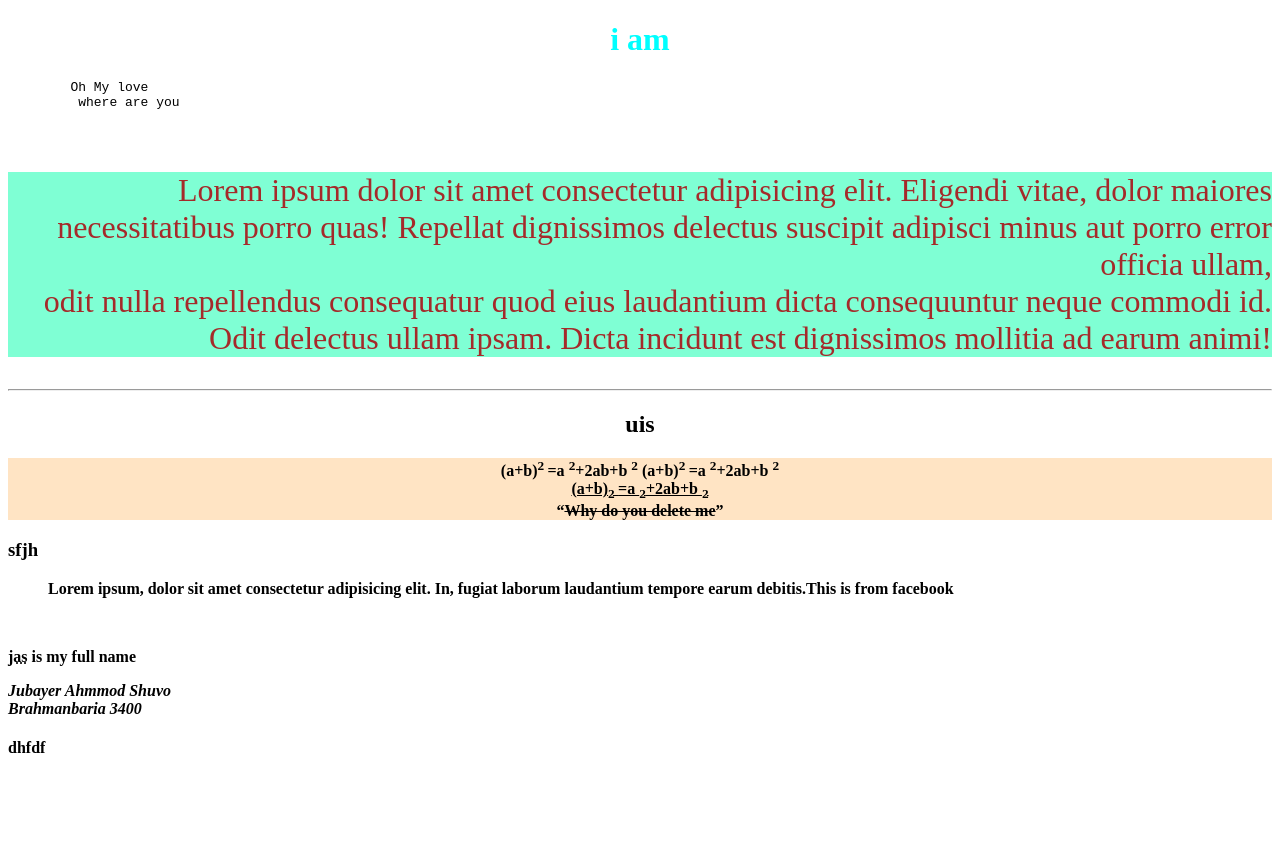
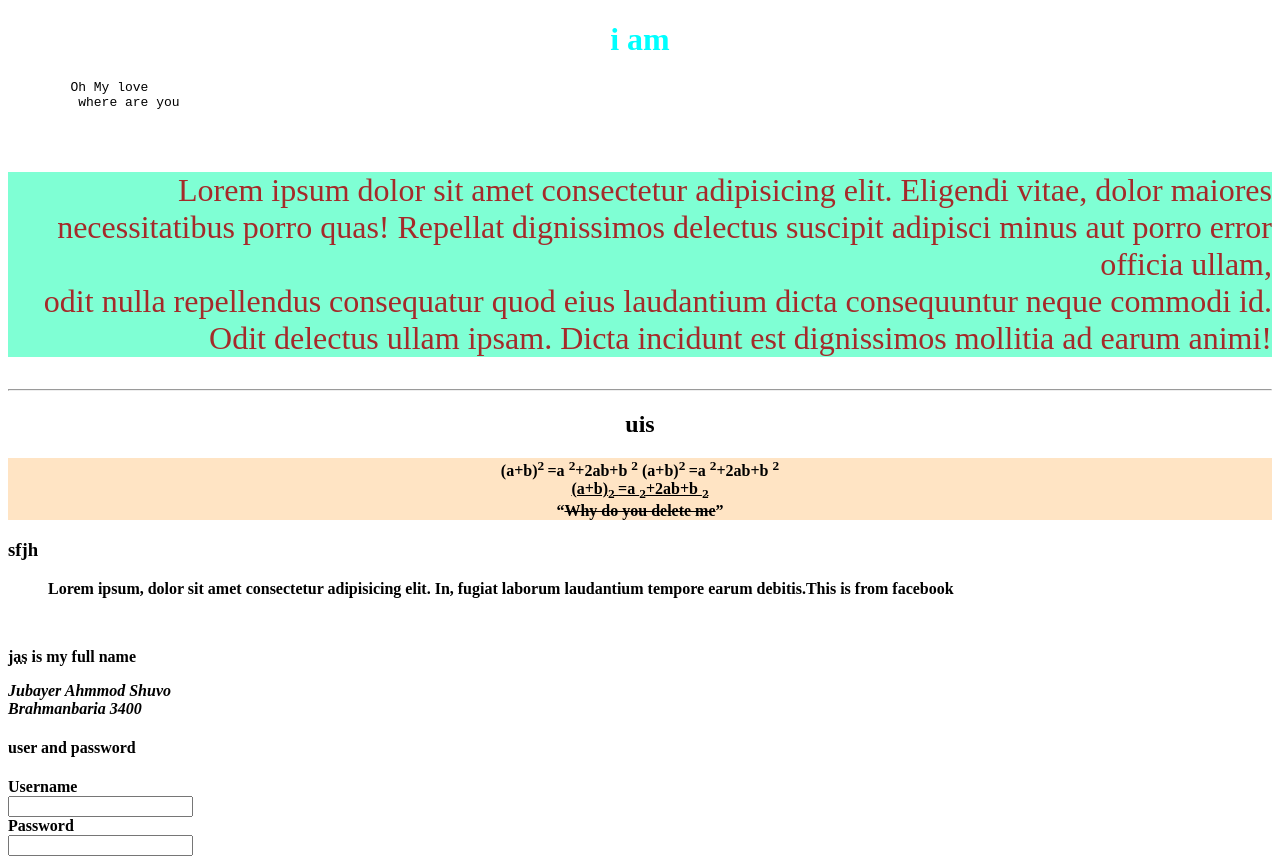
Before and after one commit to JubayerAhmmodShuvo/practiceB, a plain HTML site: page index.html in a window 1280 px wide. Before the commit the page ends 800 px from the top, so only its background shows below. Drawn offline with Linux system fonts and the light colour scheme.

Commit message:
practice

```diff
--- a/index.html
+++ b/index.html
@@ -39,6 +39,14 @@
 
     Brahmanbaria 3400
 </address>
- <h4>dhfdf</h4>
+ <h4>user and password</h4>
+ <form action="useraccount.php" method="get">
+    <label for="username">Username</label><br>
+    <input  id="username" type="text"><br>
+    <label for="password">Password</label><br>
+    <input type="password" name="" id="password">
+
+
+ </form>
 </body>
 </html>
```
Also changed, not shown: 10.css (+5 -5 lines), 10.html (+2 -0 lines).
